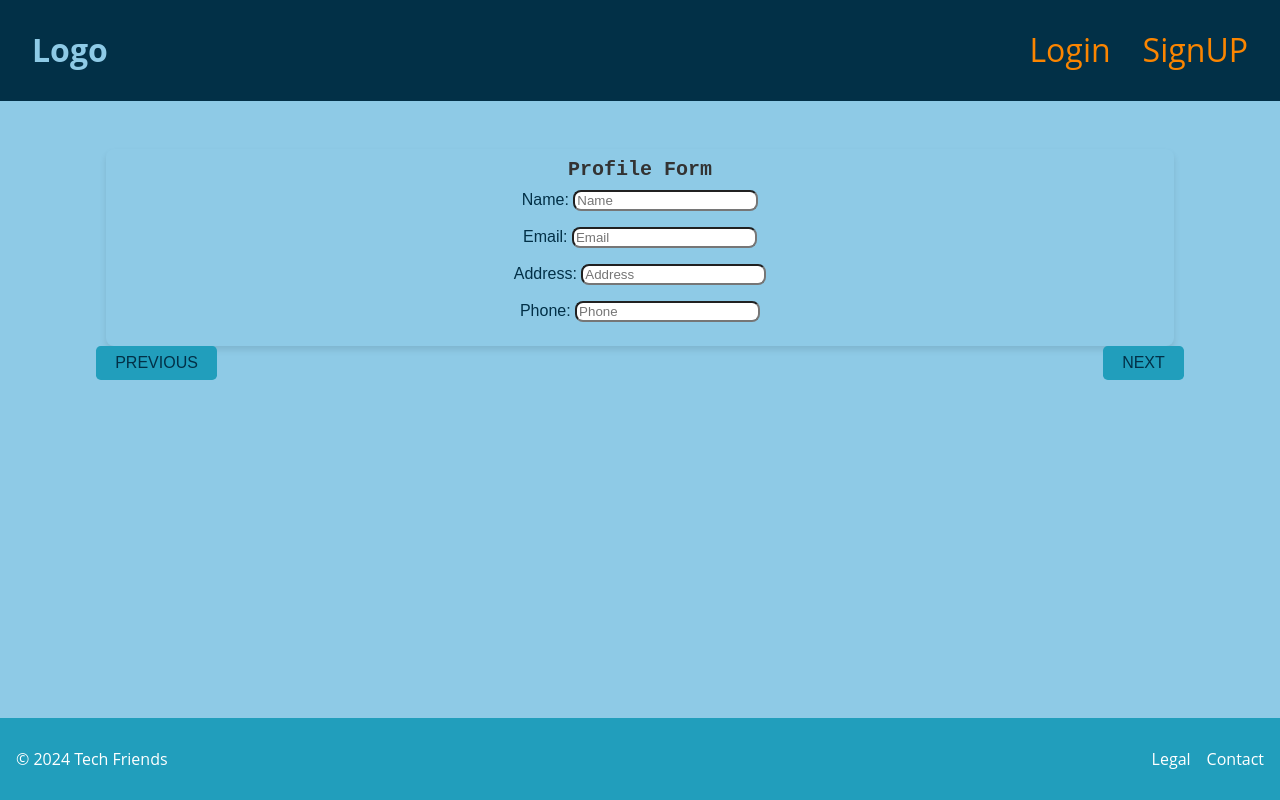
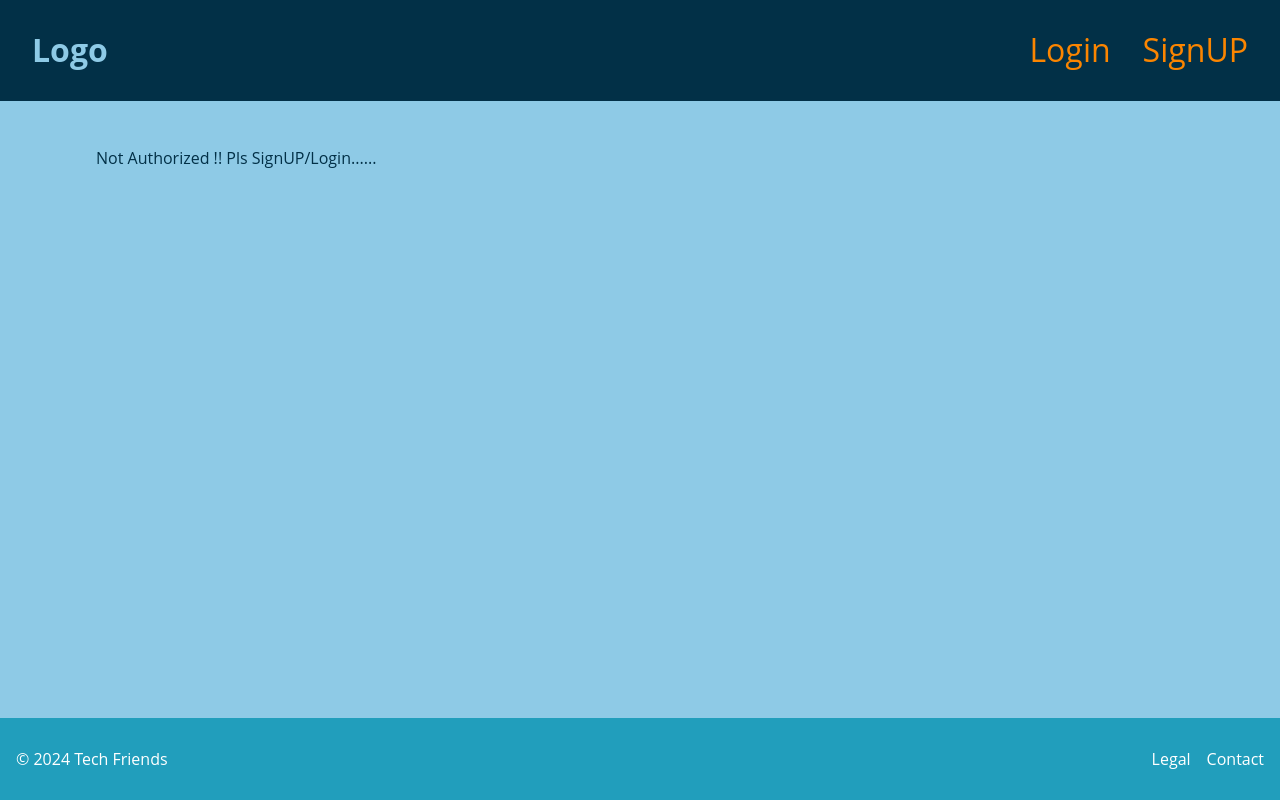
Before and after one commit to Magsmags600/Project3-CommandZ, a React (Vite) app in the folder client/: page /home in a window 1280 px wide. Built offline with nearby package versions, Linux system fonts and the light colour scheme.

Commit message:
logout done in header and Home page only accessible with login

```diff
--- a/client/src/components/Header/index.tsx
+++ b/client/src/components/Header/index.tsx
@@ -16,6 +16,7 @@ const Header: React.FC = () => {
           <>
             <Link to="/home" className="nav-link">Home</Link>
             <Link to="/myresumes" className="nav-link">MyResumes</Link>
+            <Link to="/" className="nav-link" onClick={Auth.logout}>LogOut</Link>
           </>
         ) : (
           <>
--- a/client/src/pages/Home.tsx
+++ b/client/src/pages/Home.tsx
@@ -6,6 +6,7 @@ import ProjectForm from "../components/ProjectComponent";
 import SkillsForm from "../components/SkillsComponent.tsx";
 import ExperienceForm from "../components/ExperienceComponent/index.tsx";
 import SaveResume from "../components/SaveResumeComponent/index.tsx";
+import Auth from "../utils/auth.ts"
 // import { ADD_RESUME } from "../utils/mutations.ts";
 // import { useMutation } from "@apollo/client";
 import {
@@ -120,13 +121,13 @@ const Home = () => {
     ]);
   };
   // profiledata functions
-  const [profileData, setProfileData] = useState<ProfileData>({}as ProfileData);
+  const [profileData, setProfileData] = useState<ProfileData>({} as ProfileData);
 
   const handleProfileChange = (field: string, value: any) => {
     setProfileData({ ...profileData, [field]: value });
-    setResumeData({ ...resumeData,name:profileData.name ,email:profileData.email,address:profileData.address,phone:profileData.phone })
+    setResumeData({ ...resumeData, name: profileData.name, email: profileData.email, address: profileData.address, phone: profileData.phone })
   };
-  const saveResumeData = () =>{
+  const saveResumeData = () => {
     console.log(resumeData);
     // try{
     //   await addResume({
@@ -139,12 +140,12 @@ const Home = () => {
   }
 
   const [count, setCount] = useState<number>(0);
-  const cards = ["profile", "education", "experience", "skills", "project",'SaveResume'];
+  const cards = ["profile", "education", "experience", "skills", "project", 'SaveResume'];
 
   const renderPage = () => {
     switch (cards[count]) {
       case "profile":
-        return <ProfileForm handleProfileChange={handleProfileChange} profileData={profileData}/>;
+        return <ProfileForm handleProfileChange={handleProfileChange} profileData={profileData} />;
       case "education":
         return (
           <EducationForm
@@ -179,7 +180,7 @@ const Home = () => {
         );
       case "SaveResume":
         return (
-              <SaveResume saveResumeData={saveResumeData}/>
+          <SaveResume saveResumeData={saveResumeData} />
         );
       // default:
       //   return <ProfileForm />;
@@ -201,6 +202,9 @@ const Home = () => {
   };
 
   return (
+
+    <>
+      {Auth.loggedIn() ? (
         <main>
           <div className="d-flex justify-content-center">
             <div className="col-12 col-md-10 my-3">{renderPage()}</div>
@@ -223,6 +227,9 @@ const Home = () => {
             </div>
           </div>
         </main>
+      ) : (<div>Not Authorized !! Pls SignUP/Login......</div>)
+      }
+    </>
   );
 };
 
```
Lines whose indentation alone changed are shown as unchanged.
